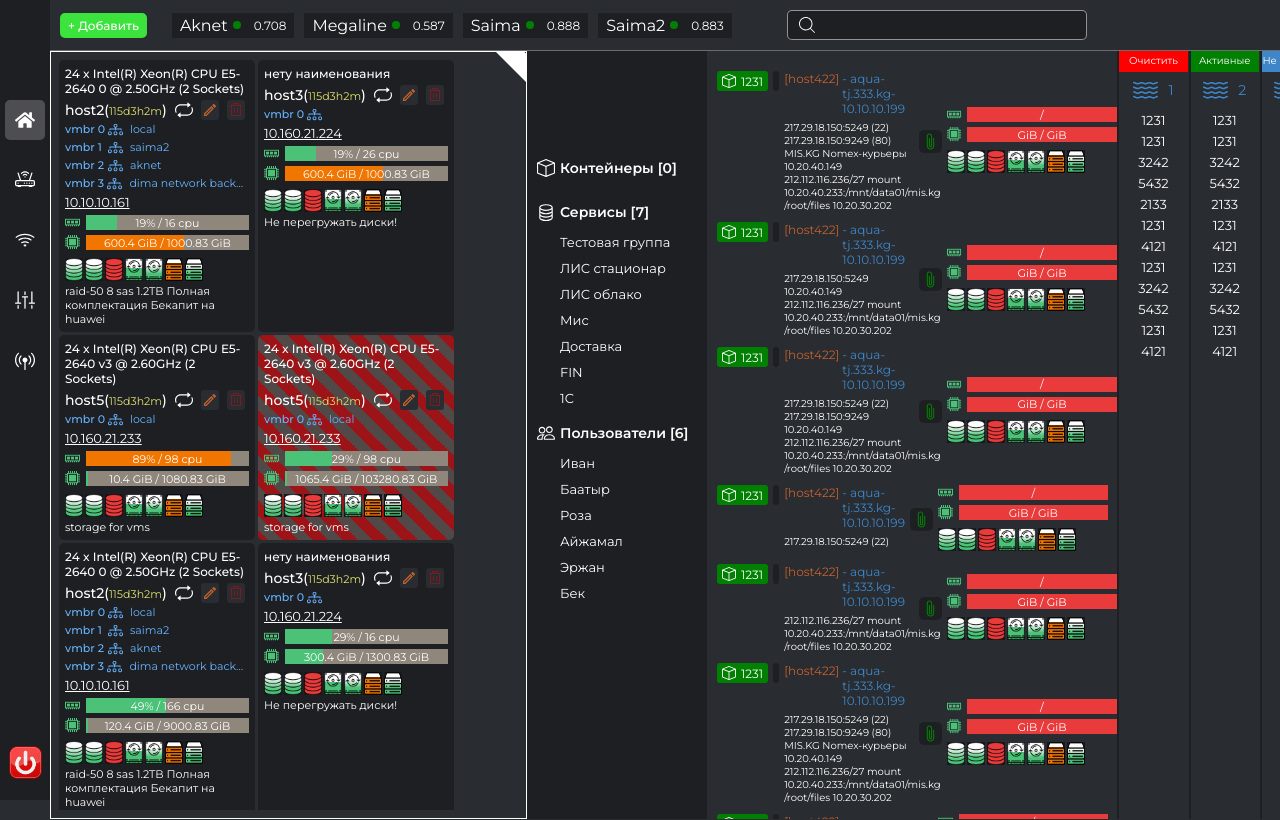
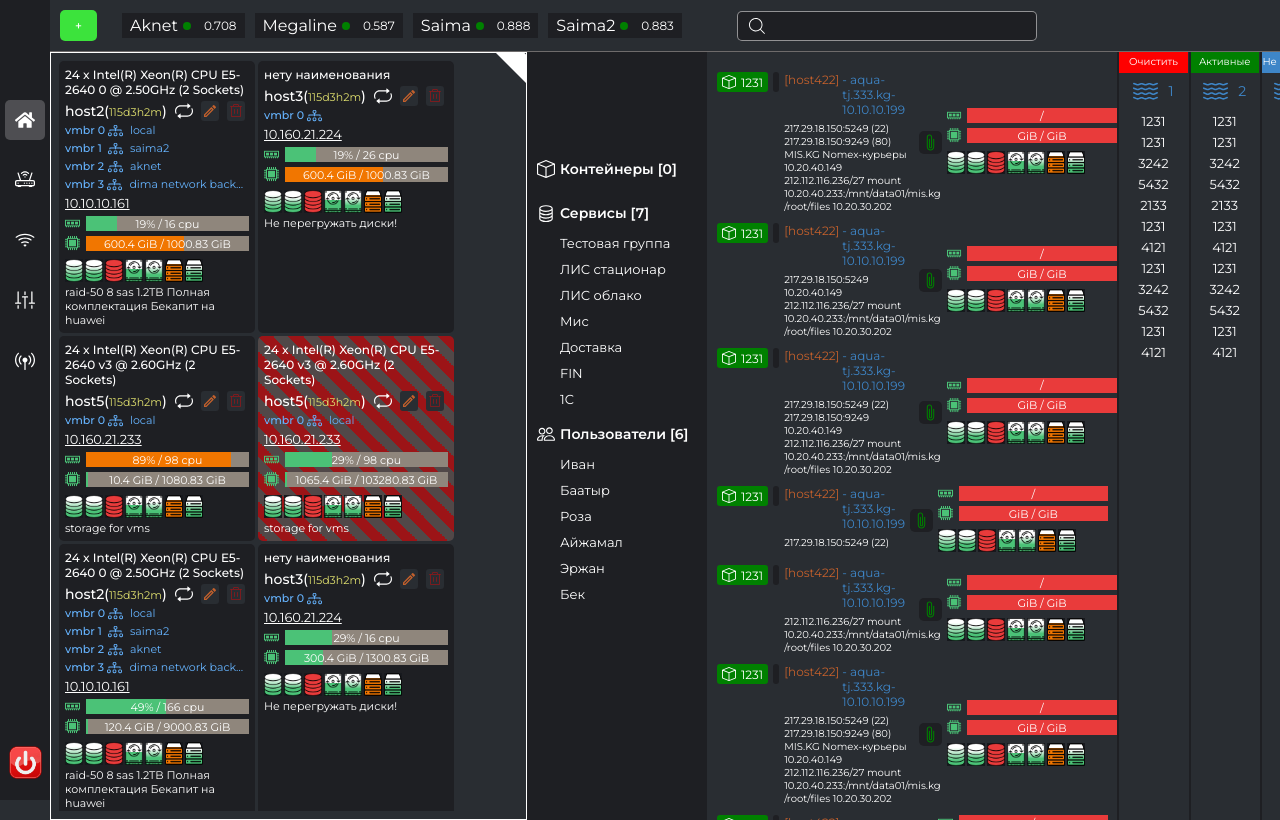
Before and after one commit to NurdinDjumabekov/Deta, a React (Create React App) app: page / in a window 1280 px wide. Shown: the top 820 px of the page. Built offline with nearby package versions, Linux system fonts and the light colour scheme; no server answers.

Commit message:
change btn

```diff
--- a/src/index.scss
+++ b/src/index.scss
@@ -47,7 +47,7 @@ img {
 
 .addBtn {
   background: rgb(60, 227, 60);
-  padding: 5px 8px;
+  padding: 8px 15px;
   border-radius: 5px;
   font-size: 12px;
 }
--- a/src/pages/HaProxyPage/HaProxyPage.jsx
+++ b/src/pages/HaProxyPage/HaProxyPage.jsx
@@ -14,7 +14,7 @@ const HaProxyPage = () => {
   return (
     <div className="haProxy">
       <div className="haProxy__menu">
-        <button className="addBtn">+ Добавить</button>
+        <button className="addBtn">+</button>
         <button className="addBtn save">Сохранить</button>
         <div>
           <p>Всего:</p>
--- a/src/pages/IpAddresPage/IpAddresPage.jsx
+++ b/src/pages/IpAddresPage/IpAddresPage.jsx
@@ -15,7 +15,7 @@ const IpAddresPage = () => {
   return (
     <div className="ipAddresPage">
       <div className="ipAddresPage__menu">
-        <button className="addBtn">+ Добавить</button>
+        <button className="addBtn">+</button>
       </div>
 
       <div className="ipAddresPage__inner">
--- a/src/pages/MainPage/MainPage.jsx
+++ b/src/pages/MainPage/MainPage.jsx
@@ -33,7 +33,7 @@ const MainPage = () => {
   return (
     <div className="mainPage">
       <div className="providers">
-        <button className="addBtn">+ Добавить</button>
+        <button className="addBtn">+</button>
         <div className="providers__inner">
           {providers?.map((item, index) => (
             <div key={index}>
--- a/src/pages/NetworksPage/NetworksPage.jsx
+++ b/src/pages/NetworksPage/NetworksPage.jsx
@@ -7,7 +7,7 @@ import { ipBlocks } from "../../helpers/LocalData";
 const NetworksPage = () => {
   return (
     <div className="networksPage">
-      <button className="addBtn">+ Добавить</button>
+      <button className="addBtn">+</button>
       <div className="listNetworks">
         {ipBlocks?.map((item) => (
           <div className="every">
```
